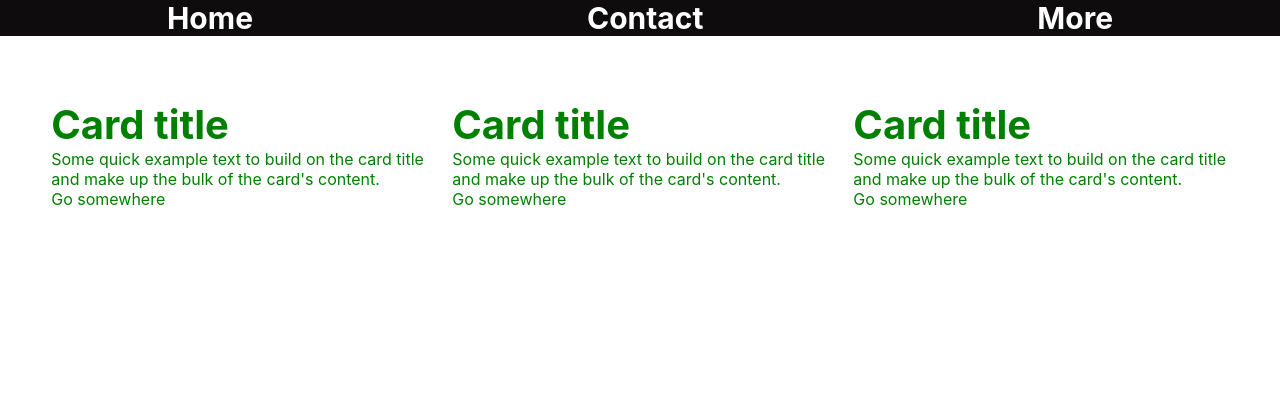
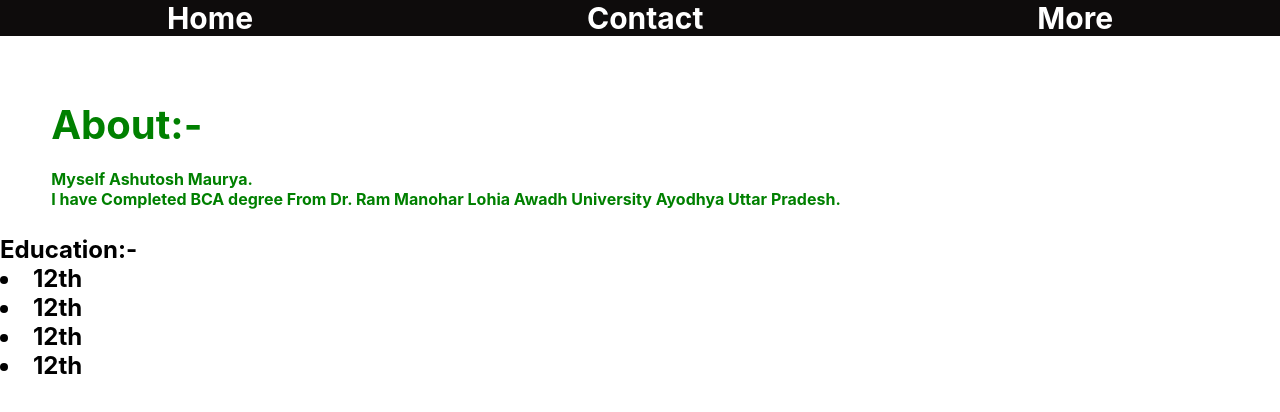
Before and after one commit to Ashutosh-Maurya-87/ashutoshportfolio, a React (Create React App) app: page / in a window 1280 px wide. Shown: the top 412 px of the page. Built offline with nearby package versions, Linux system fonts and the light colour scheme.

Commit message:
'fix-and-update-more'

```diff
--- a/src/components/Info.jsx
+++ b/src/components/Info.jsx
@@ -7,35 +7,26 @@ const Info = () => {
       <div className="info">
         <div className="card">
           <div className="card-body">
-            <h5 className="card-title">Card title</h5>
+            <h5 className="card-title">About:-</h5>
             <p className="card-text">
-              Some quick example text to build on the card title and make up the
-              bulk of the card's content.
+              <h4>
+                <br />
+                Myself Ashutosh Maurya. <br />
+                I have Completed BCA degree From Dr. Ram Manohar Lohia Awadh
+                University Ayodhya Uttar Pradesh.
+                <br />
+              </h4>
             </p>
-            Go somewhere
-          </div>
-        </div>
-        <div className="card">
-          <div className="card-body">
-            <h5 className="card-title">Card title</h5>
-            <p className="card-text">
-              Some quick example text to build on the card title and make up the
-              bulk of the card's content.
-            </p>
-            Go somewhere
-          </div>
-        </div>
-        <div className="card">
-          <div className="card-body">
-            <h5 className="card-title">Card title</h5>
-            <p className="card-text">
-              Some quick example text to build on the card title and make up the
-              bulk of the card's content.
-            </p>
-            Go somewhere
           </div>
         </div>
       </div>
+      <h2>
+        Education:-
+        <li>12th</li>
+        <li>12th</li>
+        <li>12th</li>
+        <li>12th</li>
+      </h2>
     </>
   );
 };
```
